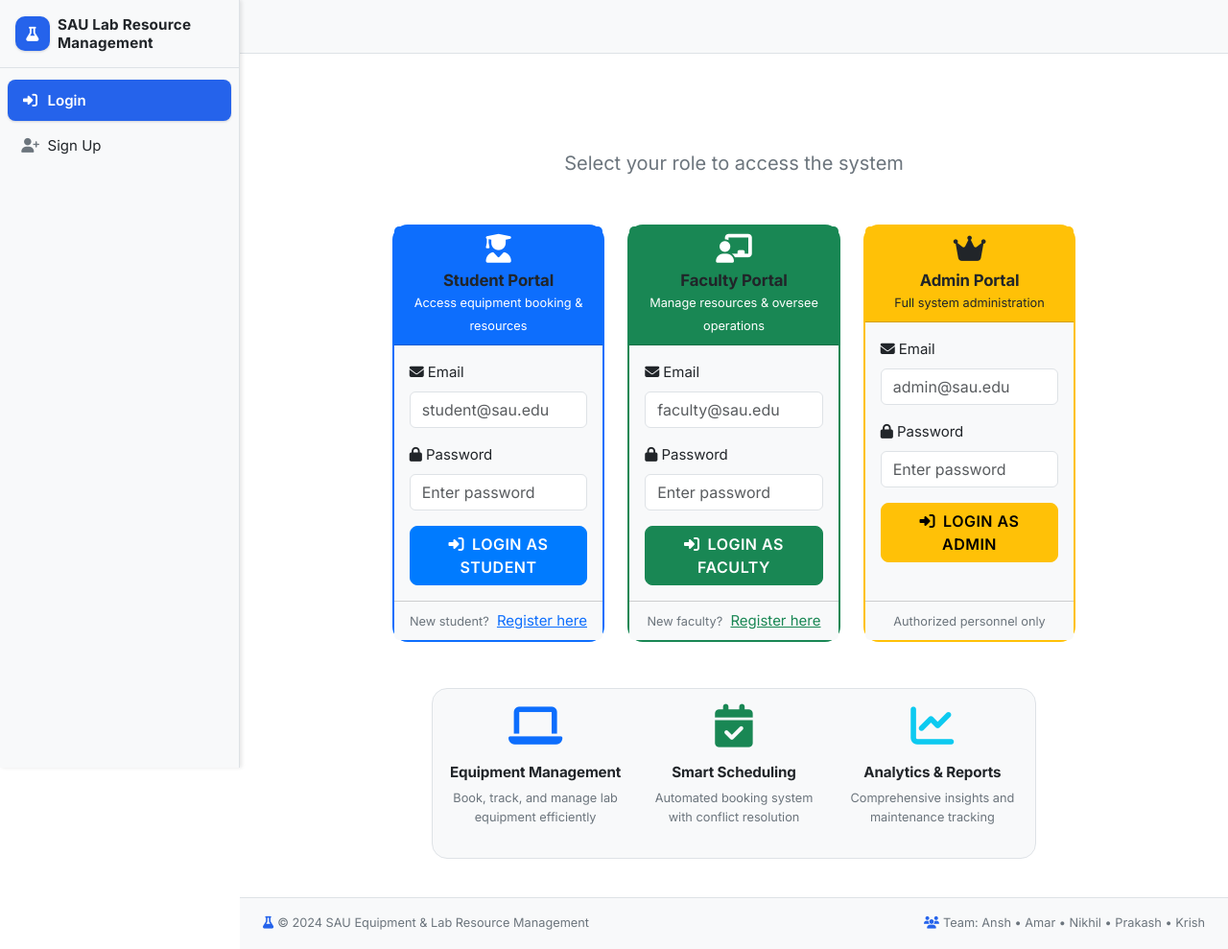
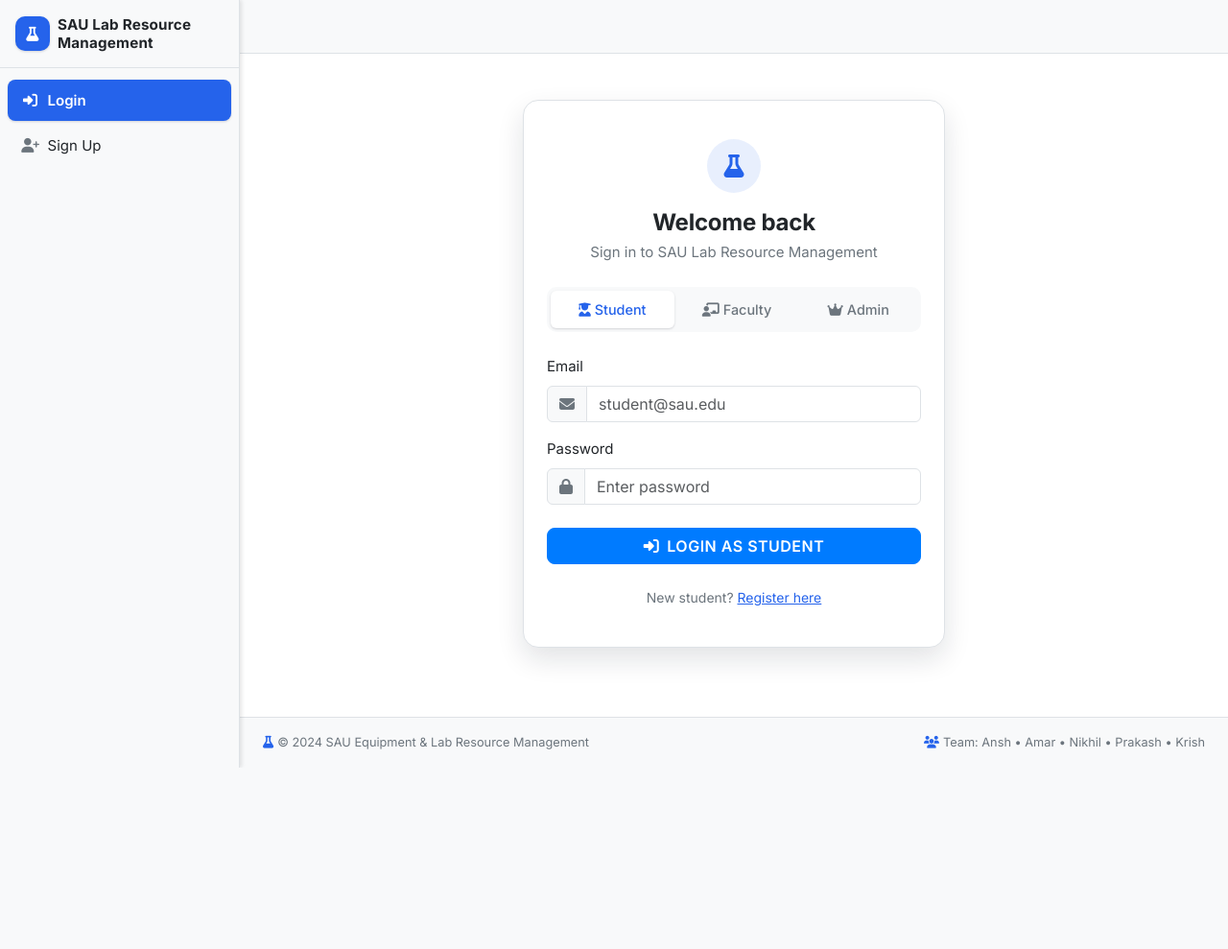
Before and after one commit to Mrstragr/dbms-project, a Flask app: page /login in a window 1280 px wide. Shown: the whole page at 96% size. After the commit the page ends 800 px from the top, so only its background shows below. Run offline with Flask 3, Linux system fonts and the light colour scheme; some libraries are stand-ins or nearby versions.

Commit message:
style: redesign login page as a centered card with icon and clean form

```diff
--- a/static/css/style.css
+++ b/static/css/style.css
@@ -399,3 +399,23 @@ small, .small { font-size: 0.85em; }
 		font-size: 2rem;
 	}
 }
+
+/* Auth pages (login / signup) */
+.auth-wrapper { min-height: calc(100vh - 220px); display: flex; align-items: center; justify-content: center; padding: var(--space-4) 0; }
+.auth-card { width: 100%; max-width: 440px; border-radius: var(--radius-lg); box-shadow: var(--shadow-lg); background: var(--panel-2); }
+.auth-card:hover { transform: none; box-shadow: var(--shadow-lg); }
+.auth-card .card-body { padding: var(--space-5) var(--space-4); }
+.auth-icon {
+	width: 3.5rem; height: 3.5rem; margin: 0 auto var(--space-3); border-radius: 50%;
+	display: flex; align-items: center; justify-content: center;
+	background: var(--primary-soft); color: var(--primary); font-size: 1.5rem;
+}
+.auth-title { font-size: 1.5rem; margin-bottom: var(--space-1); }
+.auth-tabs { background: var(--panel); border-radius: var(--radius); padding: var(--space-1); }
+.auth-tabs .nav-link { color: var(--muted); border-radius: var(--radius-sm); font-weight: 500; font-size: .9rem; }
+.auth-tabs .nav-link.active { background: var(--panel-2); color: var(--primary); box-shadow: var(--shadow-sm); }
+.auth-card .input-group-text { background: var(--panel); color: var(--muted); border-color: var(--border); }
+.auth-footer { text-align: center; color: var(--muted); font-size: .875rem; margin: var(--space-4) 0 0; }
+@media (max-width: 576px) {
+	.auth-card .card-body { padding: var(--space-4) var(--space-3); }
+}
--- a/templates/login.html
+++ b/templates/login.html
@@ -3,40 +3,52 @@
 {% block title %}Login - SAU Lab Management{% endblock %}
 
 {% block content %}
-<div class="container-fluid">
-    <div class="row justify-content-center">
-        <div class="col-12">
-            <div class="text-center mb-5">
-                <h1 class="display-5 fw-bold text-white mb-3">Welcome to SAU Lab Management</h1>
-                <p class="lead text-muted">Select your role to access the system</p>
-            </div>
-        </div>
+<div class="auth-wrapper">
+    <div class="card auth-card">
+        <div class="card-body">
+            <div class="text-center mb-4">
+                <div class="auth-icon"><i class="fas fa-flask"></i></div>
+                <h1 class="auth-title">Welcome back</h1>
+                <p class="text-muted mb-0">Sign in to SAU Lab Resource Management</p>
             </div>
 
-    <div class="row justify-content-center g-4">
+            <ul class="nav nav-pills nav-fill auth-tabs mb-4" role="tablist">
+                <li class="nav-item" role="presentation">
+                    <button class="nav-link active" data-bs-toggle="pill" data-bs-target="#pane-student" type="button" role="tab" aria-controls="pane-student" aria-selected="true">
+                        <i class="fas fa-user-graduate me-1"></i>Student
+                    </button>
+                </li>
+                <li class="nav-item" role="presentation">
+                    <button class="nav-link" data-bs-toggle="pill" data-bs-target="#pane-faculty" type="button" role="tab" aria-controls="pane-faculty" aria-selected="false">
+                        <i class="fas fa-chalkboard-teacher me-1"></i>Faculty
+                    </button>
+                </li>
+                <li class="nav-item" role="presentation">
+                    <button class="nav-link" data-bs-toggle="pill" data-bs-target="#pane-admin" type="button" role="tab" aria-controls="pane-admin" aria-selected="false">
+                        <i class="fas fa-crown me-1"></i>Admin
+                    </button>
+                </li>
+            </ul>
+
+            <div class="tab-content">
                 <!-- Student Login -->
-        <div class="col-md-4 col-lg-3">
-            <div class="card h-100 border-primary student-card">
-                <div class="card-header bg-primary text-white text-center">
-                    <i class="fas fa-user-graduate fa-2x mb-2"></i>
-                    <h5 class="mb-0">Student Portal</h5>
-                    <small>Access equipment booking & resources</small>
-                </div>
-                <div class="card-body">
+                <div class="tab-pane fade show active" id="pane-student" role="tabpanel">
                     <form method="POST" class="student-form">
                         <input type="hidden" name="csrf_token" value="{{ csrf_token() }}">
                         <input type="hidden" name="role" value="student">
                         <div class="mb-3">
-                            <label for="student_email" class="form-label">
-                                <i class="fas fa-envelope me-1"></i>Email
-                            </label>
+                            <label for="student_email" class="form-label">Email</label>
+                            <div class="input-group">
+                                <span class="input-group-text"><i class="fas fa-envelope"></i></span>
                                 <input type="email" class="form-control" id="student_email" name="email" placeholder="student@sau.edu" required>
                             </div>
-                        <div class="mb-3">
-                            <label for="student_password" class="form-label">
-                                <i class="fas fa-lock me-1"></i>Password
-                            </label>
+                        </div>
+                        <div class="mb-4">
+                            <label for="student_password" class="form-label">Password</label>
+                            <div class="input-group">
+                                <span class="input-group-text"><i class="fas fa-lock"></i></span>
                                 <input type="password" class="form-control" id="student_password" name="password" placeholder="Enter password" required>
+                            </div>
                         </div>
                         <div class="d-grid">
                             <button type="submit" class="btn btn-primary">
@@ -44,135 +56,74 @@
                             </button>
                         </div>
                     </form>
-                </div>
-                <div class="card-footer text-center bg-light">
-                    <small class="text-muted">New student?</small>
-                    <a href="{{ url_for('signup') }}" class="text-primary ms-1">Register here</a>
-                </div>
-            </div>
+                    <p class="auth-footer">
+                        New student?
+                        <a href="{{ url_for('signup') }}">Register here</a>
+                    </p>
                 </div>
 
                 <!-- Faculty Login -->
-        <div class="col-md-4 col-lg-3">
-            <div class="card h-100 border-success faculty-card">
-                <div class="card-header bg-success text-white text-center">
-                    <i class="fas fa-chalkboard-teacher fa-2x mb-2"></i>
-                    <h5 class="mb-0">Faculty Portal</h5>
-                    <small>Manage resources & oversee operations</small>
-                </div>
-                <div class="card-body">
+                <div class="tab-pane fade" id="pane-faculty" role="tabpanel">
                     <form method="POST" class="faculty-form">
                         <input type="hidden" name="csrf_token" value="{{ csrf_token() }}">
                         <input type="hidden" name="role" value="faculty">
                         <div class="mb-3">
-                            <label for="faculty_email" class="form-label">
-                                <i class="fas fa-envelope me-1"></i>Email
-                            </label>
+                            <label for="faculty_email" class="form-label">Email</label>
+                            <div class="input-group">
+                                <span class="input-group-text"><i class="fas fa-envelope"></i></span>
                                 <input type="email" class="form-control" id="faculty_email" name="email" placeholder="faculty@sau.edu" required>
                             </div>
-                        <div class="mb-3">
-                            <label for="faculty_password" class="form-label">
-                                <i class="fas fa-lock me-1"></i>Password
-                            </label>
+                        </div>
+                        <div class="mb-4">
+                            <label for="faculty_password" class="form-label">Password</label>
+                            <div class="input-group">
+                                <span class="input-group-text"><i class="fas fa-lock"></i></span>
                                 <input type="password" class="form-control" id="faculty_password" name="password" placeholder="Enter password" required>
                             </div>
+                        </div>
                         <div class="d-grid">
-                            <button type="submit" class="btn btn-success">
+                            <button type="submit" class="btn btn-primary">
                                 <i class="fas fa-sign-in-alt me-2"></i>Login as Faculty
                             </button>
                         </div>
                     </form>
-                </div>
-                <div class="card-footer text-center bg-light">
-                    <small class="text-muted">New faculty?</small>
-                    <a href="{{ url_for('signup') }}" class="text-success ms-1">Register here</a>
-                </div>
-            </div>
+                    <p class="auth-footer">
+                        New faculty?
+                        <a href="{{ url_for('signup') }}">Register here</a>
+                    </p>
                 </div>
 
                 <!-- Admin Login -->
-        <div class="col-md-4 col-lg-3">
-            <div class="card h-100 border-warning admin-card">
-                <div class="card-header bg-warning text-dark text-center">
-                    <i class="fas fa-crown fa-2x mb-2"></i>
-                    <h5 class="mb-0">Admin Portal</h5>
-                    <small>Full system administration</small>
-                </div>
-                <div class="card-body">
+                <div class="tab-pane fade" id="pane-admin" role="tabpanel">
                     <form method="POST" class="admin-form">
                         <input type="hidden" name="csrf_token" value="{{ csrf_token() }}">
                         <input type="hidden" name="role" value="admin">
                         <div class="mb-3">
-                            <label for="admin_email" class="form-label">
-                                <i class="fas fa-envelope me-1"></i>Email
-                            </label>
+                            <label for="admin_email" class="form-label">Email</label>
+                            <div class="input-group">
+                                <span class="input-group-text"><i class="fas fa-envelope"></i></span>
                                 <input type="email" class="form-control" id="admin_email" name="email" placeholder="admin@sau.edu" required>
                             </div>
-                        <div class="mb-3">
-                            <label for="admin_password" class="form-label">
-                                <i class="fas fa-lock me-1"></i>Password
-                            </label>
+                        </div>
+                        <div class="mb-4">
+                            <label for="admin_password" class="form-label">Password</label>
+                            <div class="input-group">
+                                <span class="input-group-text"><i class="fas fa-lock"></i></span>
                                 <input type="password" class="form-control" id="admin_password" name="password" placeholder="Enter password" required>
                             </div>
+                        </div>
                         <div class="d-grid">
-                            <button type="submit" class="btn btn-warning">
+                            <button type="submit" class="btn btn-primary">
                                 <i class="fas fa-sign-in-alt me-2"></i>Login as Admin
                             </button>
                         </div>
                     </form>
-                </div>
-                <div class="card-footer text-center bg-light">
-                    <small class="text-muted">Authorized personnel only</small>
-                </div>
-            </div>
-        </div>
-    </div>
-
-    <!-- Quick Info Section -->
-    <div class="row justify-content-center mt-5">
-        <div class="col-md-8">
-            <div class="card">
-                <div class="card-body">
-                    <div class="row text-center">
-                        <div class="col-md-4">
-                            <i class="fas fa-laptop fa-3x text-primary mb-3"></i>
-                            <h6>Equipment Management</h6>
-                            <p class="small text-muted">Book, track, and manage lab equipment efficiently</p>
-                        </div>
-                        <div class="col-md-4">
-                            <i class="fas fa-calendar-check fa-3x text-success mb-3"></i>
-                            <h6>Smart Scheduling</h6>
-                            <p class="small text-muted">Automated booking system with conflict resolution</p>
-                        </div>
-                        <div class="col-md-4">
-                            <i class="fas fa-chart-line fa-3x text-info mb-3"></i>
-                            <h6>Analytics & Reports</h6>
-                            <p class="small text-muted">Comprehensive insights and maintenance tracking</p>
+                    <p class="auth-footer">
+                        <i class="fas fa-shield-halved me-1"></i>Authorized personnel only
+                    </p>
                 </div>
             </div>
         </div>
     </div>
 </div>
-    </div>
-</div>
-
-<style>
-.student-card { border-width: 2px; }
-.faculty-card { border-width: 2px; }
-.admin-card { border-width: 2px; }
-
-.card:hover {
-    transform: translateY(-5px);
-    box-shadow: 0 8px 25px rgba(0,0,0,0.3);
-}
-
-.btn-primary:hover { background-color: #0056b3; }
-.btn-success:hover { background-color: #0f5132; }
-.btn-warning:hover { background-color: #664d03; }
-
-@media (max-width: 768px) {
-    .display-5 { font-size: 2rem; }
-    .col-md-4 { margin-bottom: 1rem; }
-}
-</style>
 {% endblock %}
```
Lines whose indentation alone changed are shown as unchanged.
